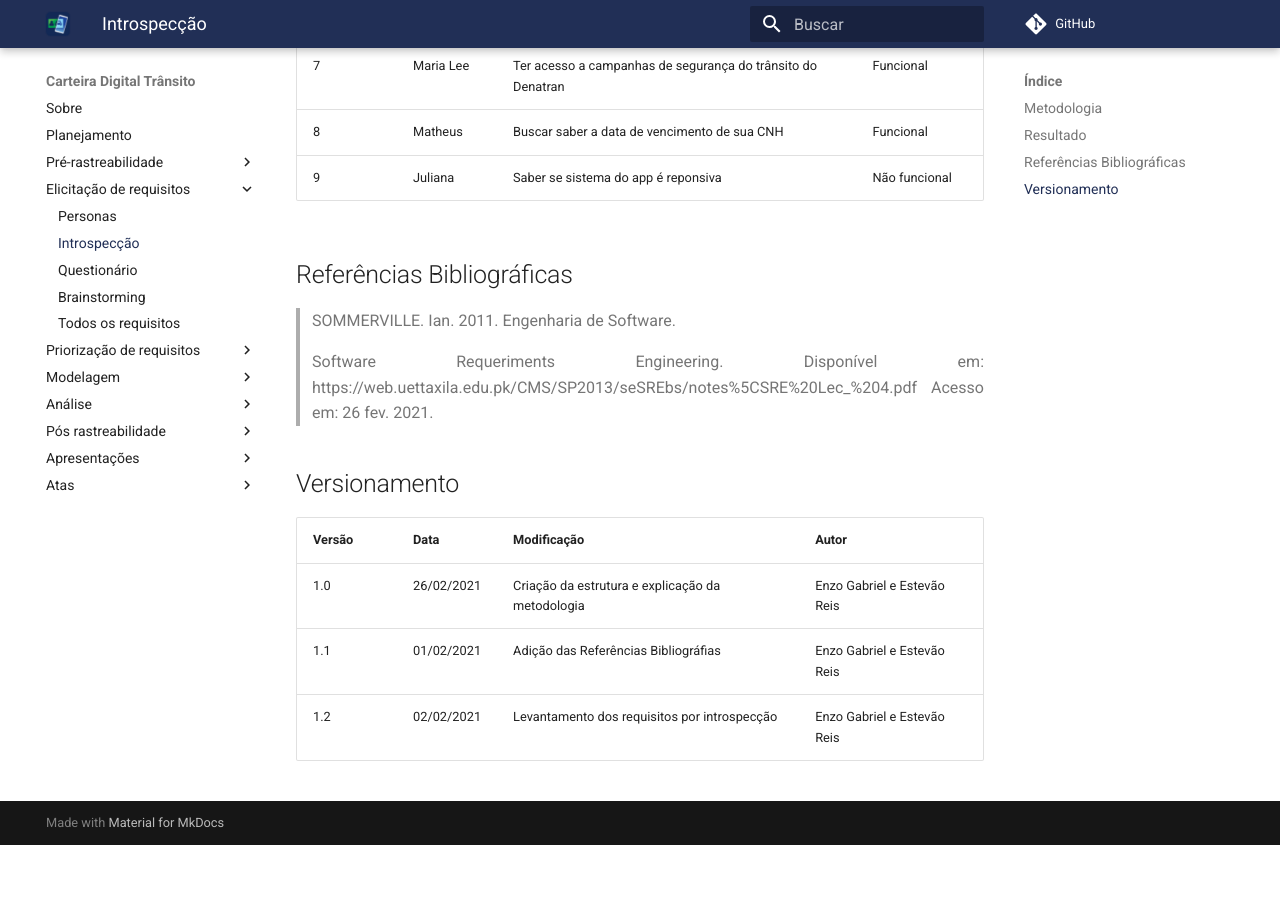
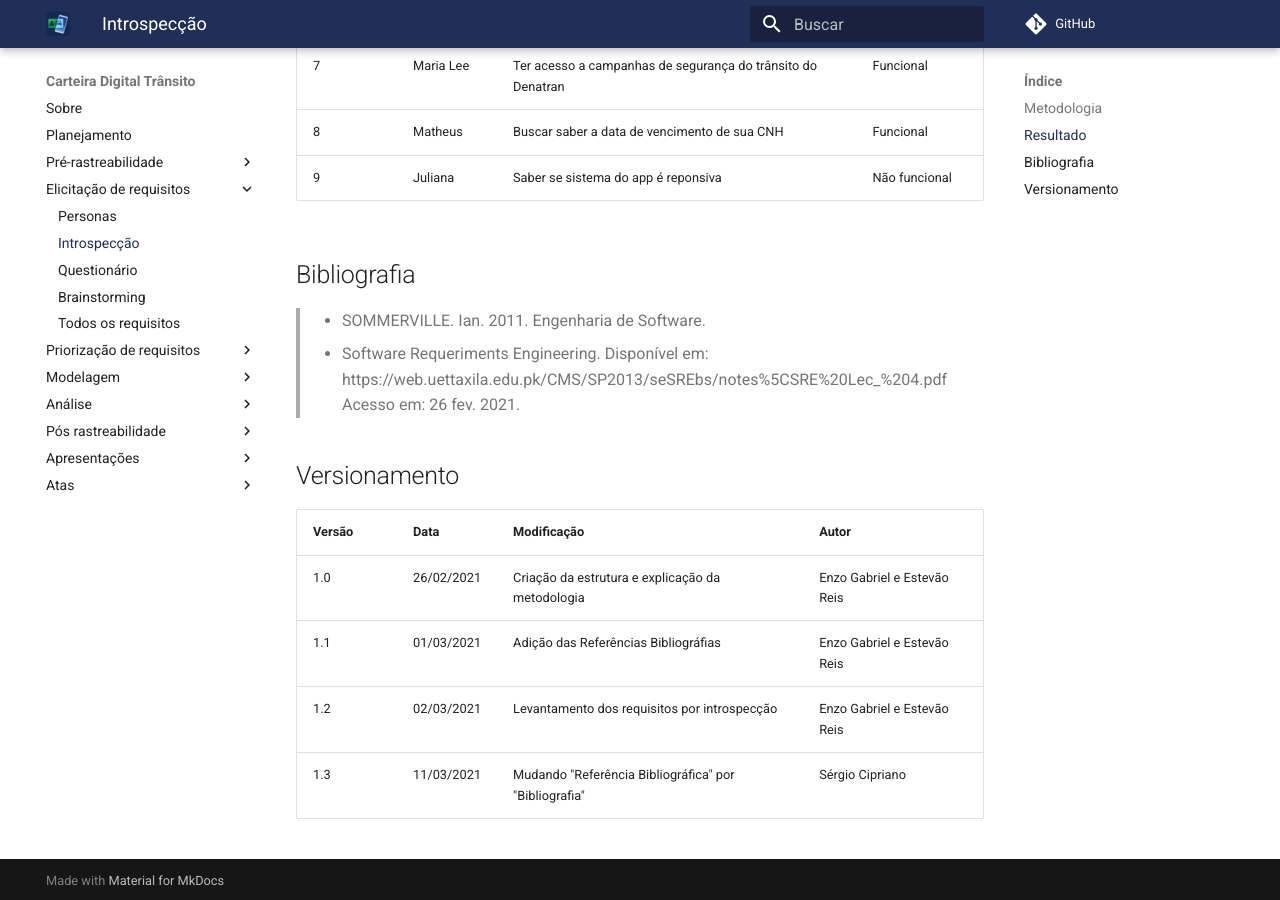
Before and after one commit to sergiosacj/2020.2-CarteiraDigitalTransito, an MkDocs documentation site: the page built from docs/elicitacao/introspeccao.md, in a window 1280 px wide and 900 px high, scrolled down 740 px. Built offline with MkDocs 1.6.1 and Material for MkDocs 9.7.7, drawn with Linux system fonts in a browser that asks for light colours; comment, search, counter and statistics services are not loaded; before the commit the page ends 1585 px from its top, so only the background shows below that.

Commit message:
(#34) Mudando "Referência Bibliográfica" por "Bibliografia" na introspecção

```diff
--- a/docs/elicitacao/introspeccao.md
+++ b/docs/elicitacao/introspeccao.md
@@ -18,15 +18,15 @@ A introspecção é o primeiro e mais óbvio métodos para tentar entender quais
 | 9 | Juliana | Saber se sistema do app é reponsiva | Não funcional
 
 
-## Referências Bibliográficas
+## Bibliografia
 
->SOMMERVILLE. Ian. 2011. Engenharia de Software.
-
->Software Requeriments Engineering. Disponível em: https://web.uettaxila.edu.pk/CMS/SP2013/seSREbs/notes%5CSRE%20Lec_%204.pdf Acesso em: 26 fev. 2021.
+> - SOMMERVILLE. Ian. 2011. Engenharia de Software.
+  - Software Requeriments Engineering. Disponível em: https://web.uettaxila.edu.pk/CMS/SP2013/seSREbs/notes%5CSRE%20Lec_%204.pdf Acesso em: 26 fev. 2021.
 
 ## Versionamento
 | Versão | Data | Modificação | Autor |
 |--|--|--|--|
 | 1.0 | 26/02/2021 | Criação da estrutura e explicação da metodologia | Enzo Gabriel e Estevão Reis|
-| 1.1 | 01/02/2021 | Adição das Referências Bibliográfias | Enzo Gabriel e Estevão Reis|
-| 1.2 | 02/02/2021 | Levantamento dos requisitos por introspecção | Enzo Gabriel e Estevão Reis|
+| 1.1 | 01/03/2021 | Adição das Referências Bibliográfias | Enzo Gabriel e Estevão Reis|
+| 1.2 | 02/03/2021 | Levantamento dos requisitos por introspecção | Enzo Gabriel e Estevão Reis|
+| 1.3 | 11/03/2021 | Mudando "Referência Bibliográfica" por "Bibliografia" | Sérgio Cipriano|
```
